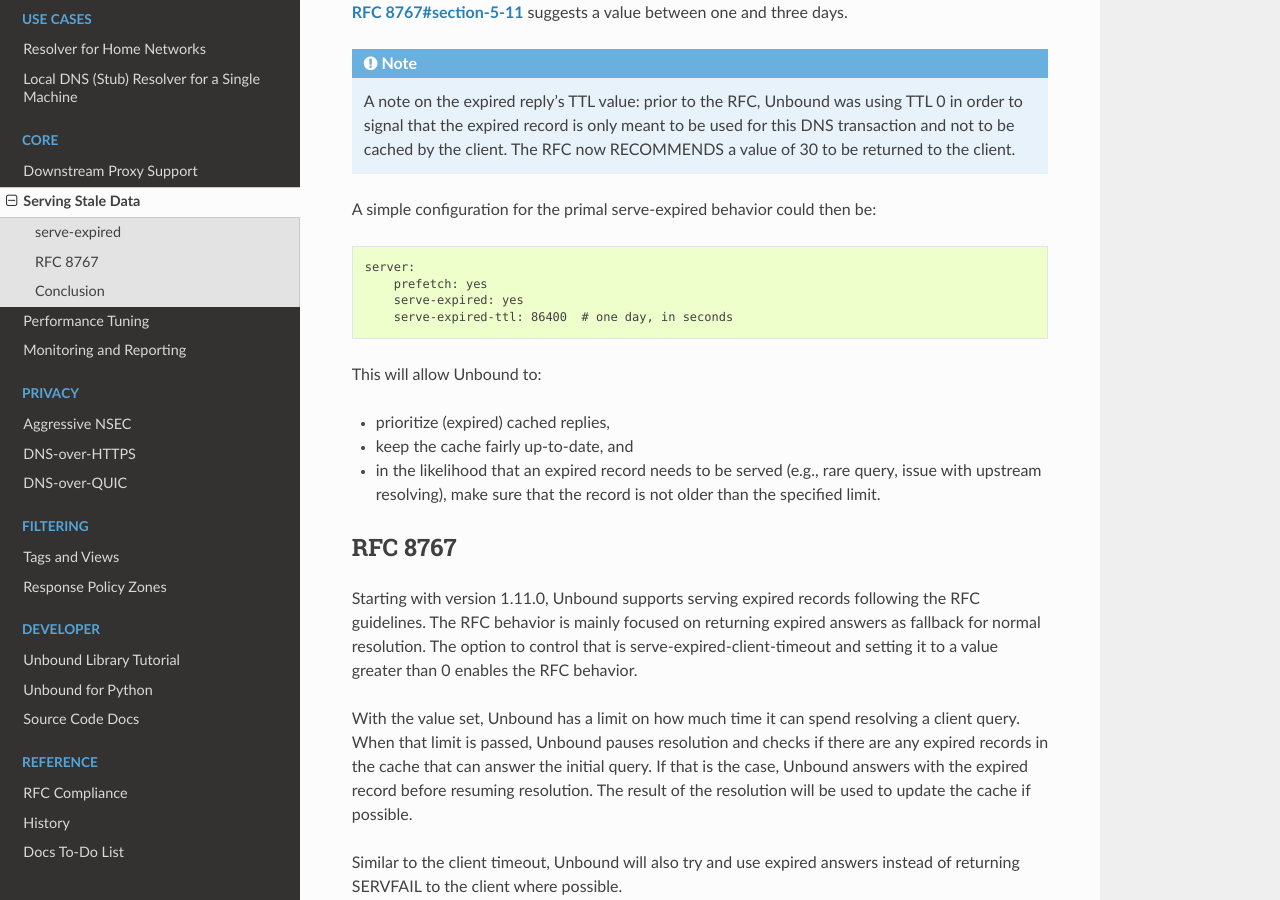
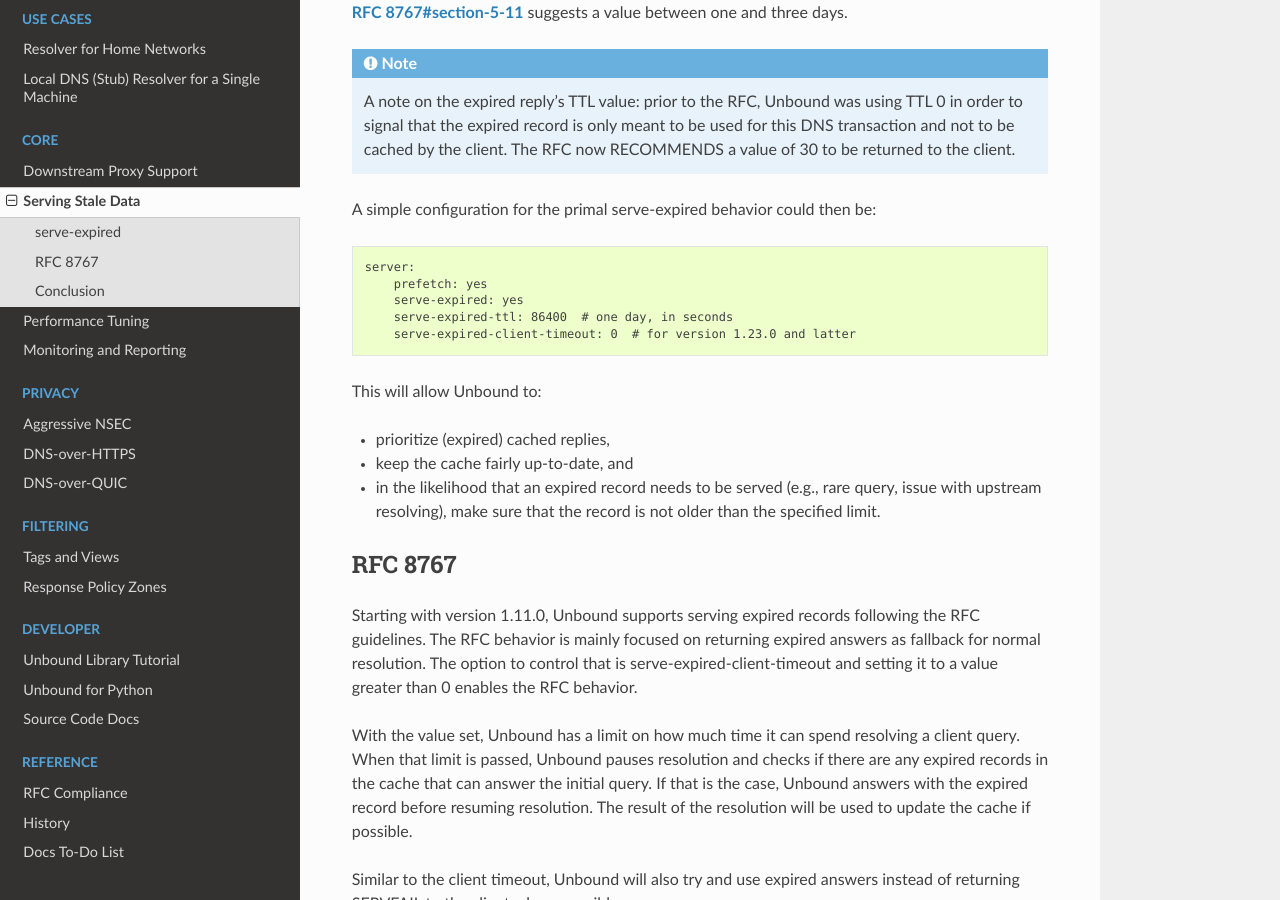
Before and after one commit to NLnetLabs/unbound-manual, a Sphinx documentation site: the page built from source/topics/core/serve-stale.rst, in a window 1280 px wide and 900 px high, scrolled down 1247 px. Built offline with Sphinx 7.4.7 and the Read the Docs theme 3.1.0, drawn with Linux system fonts in a browser that asks for light colours; pages that are not in the unit, such as notebooks, are missing from menus.

Commit message:
Update serve-expired example configuration; reported by snrubthinks.

```diff
--- a/source/topics/core/serve-stale.rst
+++ b/source/topics/core/serve-stale.rst
@@ -73,6 +73,7 @@
         prefetch: yes
         serve-expired: yes
         serve-expired-ttl: 86400  # one day, in seconds
+        serve-expired-client-timeout: 0  # for version 1.23.0 and latter
 
 This will allow Unbound to:
 
```
